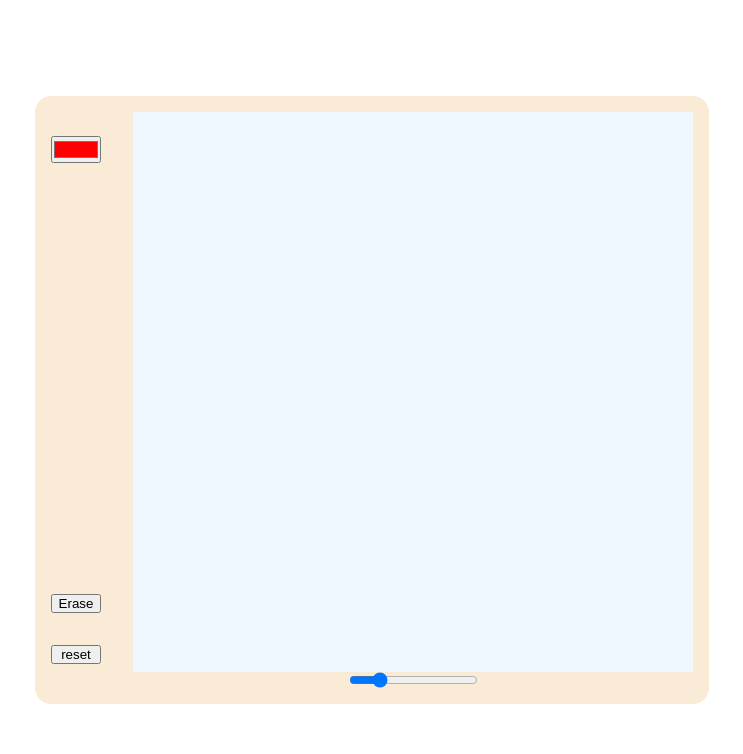
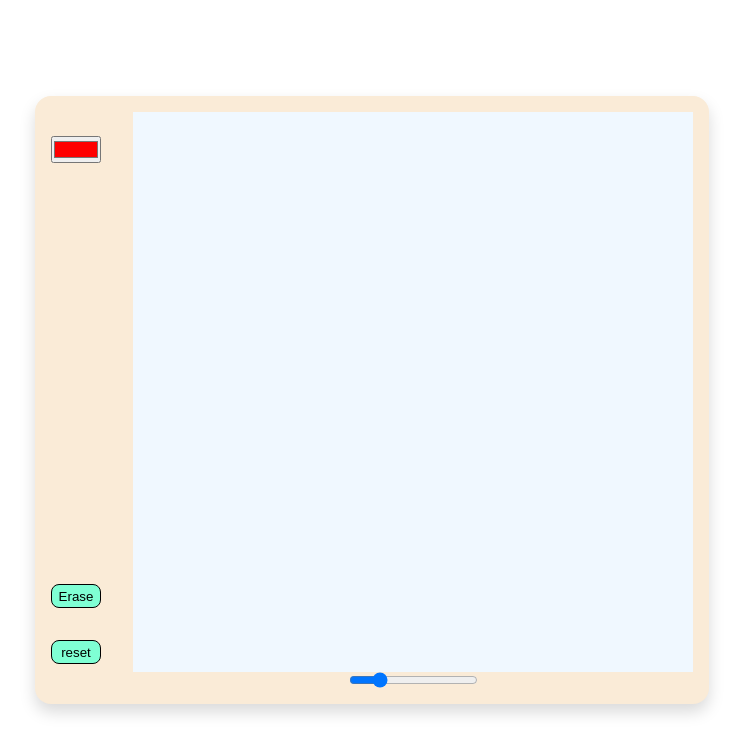
Before and after one commit to Dullat/etch-a-sketch, a plain HTML site: page index.html in a window 1280 px wide. Shown: the whole page, without its empty margins (268-1011 px from the left). Drawn offline with Linux system fonts and the light colour scheme.

Commit message:
UPDATE: style

```diff
--- a/style.css
+++ b/style.css
@@ -14,6 +14,7 @@ body {
 .wrapper {
     background-color: antiquewhite;
     border-radius: 1rem;
+    box-shadow: 0 0.5rem 1rem rgba(0, 0, 0, 0.15);
 }
 
 .sides {
@@ -45,3 +46,12 @@ body {
 .eraser {
     margin-top: auto;
 }
+
+.btn {
+    border: 1px solid black;
+    outline: none;
+    background-color: aquamarine;
+    cursor: pointer;
+    border-radius: .5rem;
+    height: 1.5rem;
+}
```
